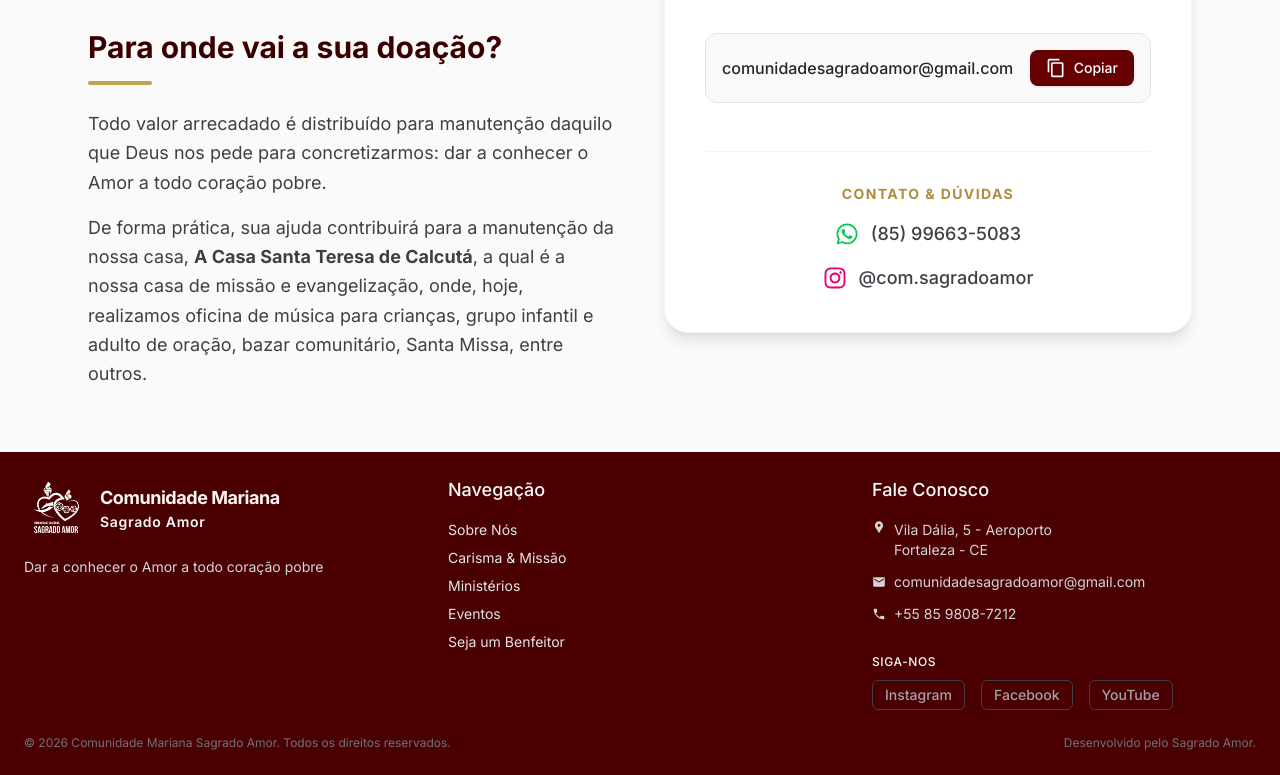
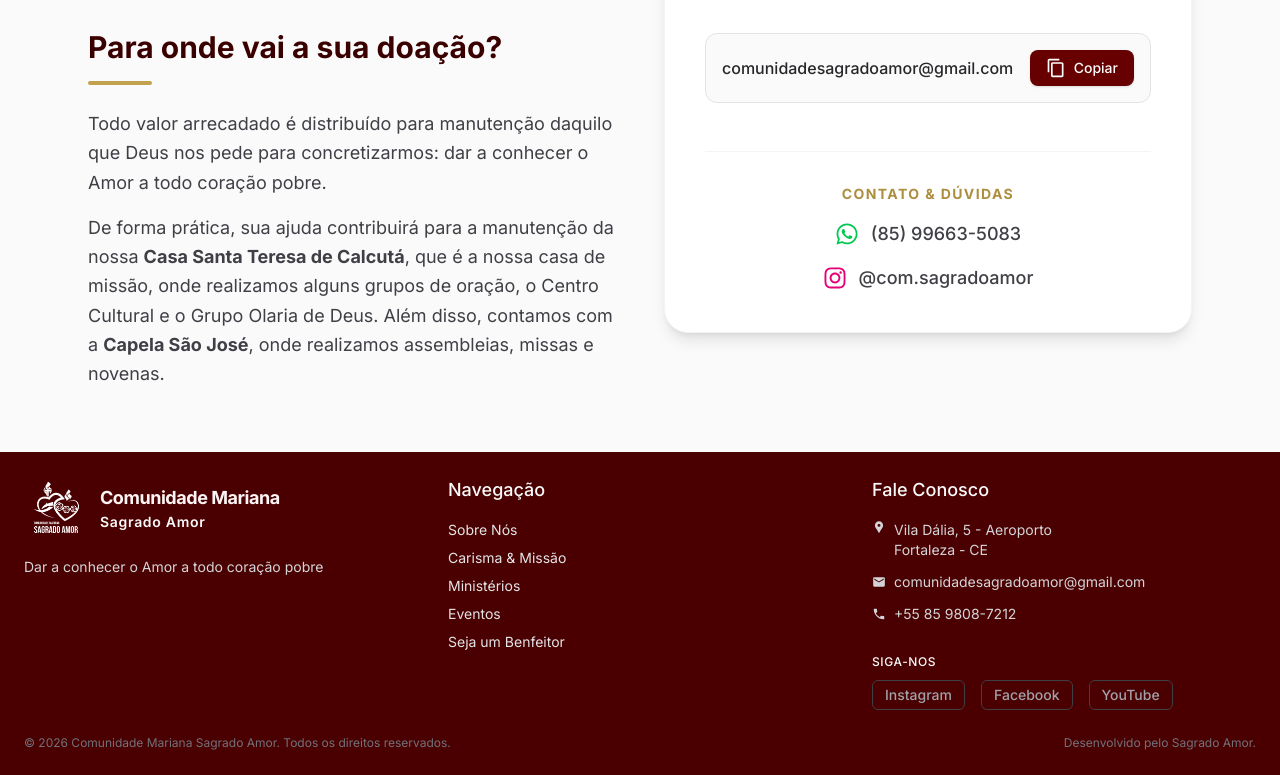
Before and after one commit to savass33/cmsa-website, a React (Vite) app: page /donate in a window 1280 px wide. Shown: the part 751-1526 px from the top of the page. Built offline with nearby package versions, Linux system fonts and the light colour scheme; a web font is replaced by a local one.

Commit message:
feat: update house descriptions and event schedules

```diff
--- a/src/components/story-section.tsx
+++ b/src/components/story-section.tsx
@@ -32,10 +32,10 @@ export default function StorySection() {
         </div>
         <div className="mt-10 flex flex-col gap-6">
           <p className="text-lg text-neutral-700 leading-relaxed">
-            De forma prática, nossa missão contribui para a manutenção das nossas duas casas: a Casa de Evangelização São Francisco, onde mantemos missas e adorações semanais, além dos grupos de oração; e a Casa Santa Teresa de Calcutá.
+            De forma prática, nossa missão contribui para a manutenção da nossa Casa Santa Teresa de Calcutá, onde realizamos alguns grupos de oração e também o Centro Cultural e o Grupo Olaria de Deus.
           </p>
           <p className="text-lg text-neutral-700 leading-relaxed">
-            A Casa Santa Teresa de Calcutá é a nossa casa de missão, onde, hoje, concretizamos nossa missão através da realização de reforço escolar para crianças, atendimentos de saúde, grupo infantil de oração, bazar comunitário, doações de cestas básicas, Santa Missa, entre outros. Tudo para dar a conhecer o Amor a todo coração pobre.
+            Além disso, contamos com a Capela São José, onde realizamos assembleias, missas e novenas. Tudo para dar a conhecer o Amor a todo coração pobre.
           </p>
         </div>
       </div>
--- a/src/pages/donate.tsx
+++ b/src/pages/donate.tsx
@@ -66,7 +66,7 @@ export default function Donate() {
               Todo valor arrecadado é distribuído para manutenção daquilo que Deus nos pede para concretizarmos: dar a conhecer o Amor a todo coração pobre.
             </p>
             <p className="text-neutral-700 text-lg leading-relaxed mt-4">
-              De forma prática, sua ajuda contribuirá para a manutenção da nossa casa, <strong>A Casa Santa Teresa de Calcutá</strong>, a qual é a nossa casa de missão e evangelização, onde, hoje, realizamos oficina de música para crianças, grupo infantil e adulto de oração, bazar comunitário, Santa Missa, entre outros.
+              De forma prática, sua ajuda contribuirá para a manutenção da nossa <strong>Casa Santa Teresa de Calcutá</strong>, que é a nossa casa de missão, onde realizamos alguns grupos de oração, o Centro Cultural e o Grupo Olaria de Deus. Além disso, contamos com a <strong>Capela São José</strong>, onde realizamos assembleias, missas e novenas.
             </p>
           </div>
         </FadeIn>
--- a/src/pages/events.tsx
+++ b/src/pages/events.tsx
@@ -74,7 +74,7 @@ export default function Event() {
         "Um espaço de evangelização através das artes e da cultura cristã. Promovemos o belo, o bom e o verdadeiro por meio de teatro, música, literatura e estudos de aprofundamento.",
       details: {
         schedule: "Segundas, Quartas e Sextas, das 18h30 às 20h30",
-        location: "Casa Santa Tereza (Vila Dália, 5)",
+        location: "Casa Santa Teresa de Calcutá (Vila Dália, 5)",
         coordinator: "A definir",
         fullDescription:
           "Acreditamos que a beleza é um caminho que conduz a Deus. O Centro Cultural reúne crianças, jovens e adultos para explorar a riqueza da tradição católica através de diversas expressões artísticas e intelectuais. Oferecemos oficinas de teatro, clube do livro, ciclos de palestras e exposições, visando a formação integral do ser humano e a transformação da cultura.",
@@ -87,7 +87,7 @@ export default function Event() {
         "Grupo voltado para a evangelização e formação das crianças da Comunidade Aldaci Barbosa. Como o barro nas mãos do oleiro, ajudamos a moldar os pequenos corações com a Palavra de Deus.",
       details: {
         schedule: "Todos os sábados, das 09h00 às 11h00",
-        location: "Casa Santa Tereza (Vila Dália, 5)",
+        location: "Casa Santa Teresa de Calcutá (Vila Dália, 5)",
         coordinator: "A definir",
         fullDescription:
           "Assim como o oleiro trabalha o vaso no torno (Jeremias 18), o Grupo Olaria de Deus é um ambiente de discipulado e formação dedicado às crianças da Comunidade Aldaci Barbosa. Através de atividades lúdicas, momentos de oração e ensino catequético, buscamos plantar a semente da fé desde cedo, ajudando as crianças a crescerem no amor a Deus, ao próximo e à Igreja.",
@@ -99,8 +99,8 @@ export default function Event() {
       description:
         "Caminho de discernimento para aqueles que sentem o chamado a fazer parte da nossa comunidade. Um tempo de escuta, oração e conhecimento do nosso carisma.",
       details: {
-        schedule: "A definir",
-        location: "A definir",
+        schedule: "Quinzenalmente às terças-feiras, das 19h30 às 21h00",
+        location: "Salas da Igreja de Fátima",
         coordinator: "Equipe Vocacional",
         fullDescription:
           "O Caminho Vocacional é oferecido anualmente para todos que desejam conhecer profundamente a Comunidade Mariana Sagrado Amor e que sentem o apelo de Deus para viver o nosso carisma. Durante os encontros, abordamos os nossos pilares, baluartes e regras de vida. É um período de intenso discernimento espiritual para responder com liberdade e amor à voz do Senhor.",
```
